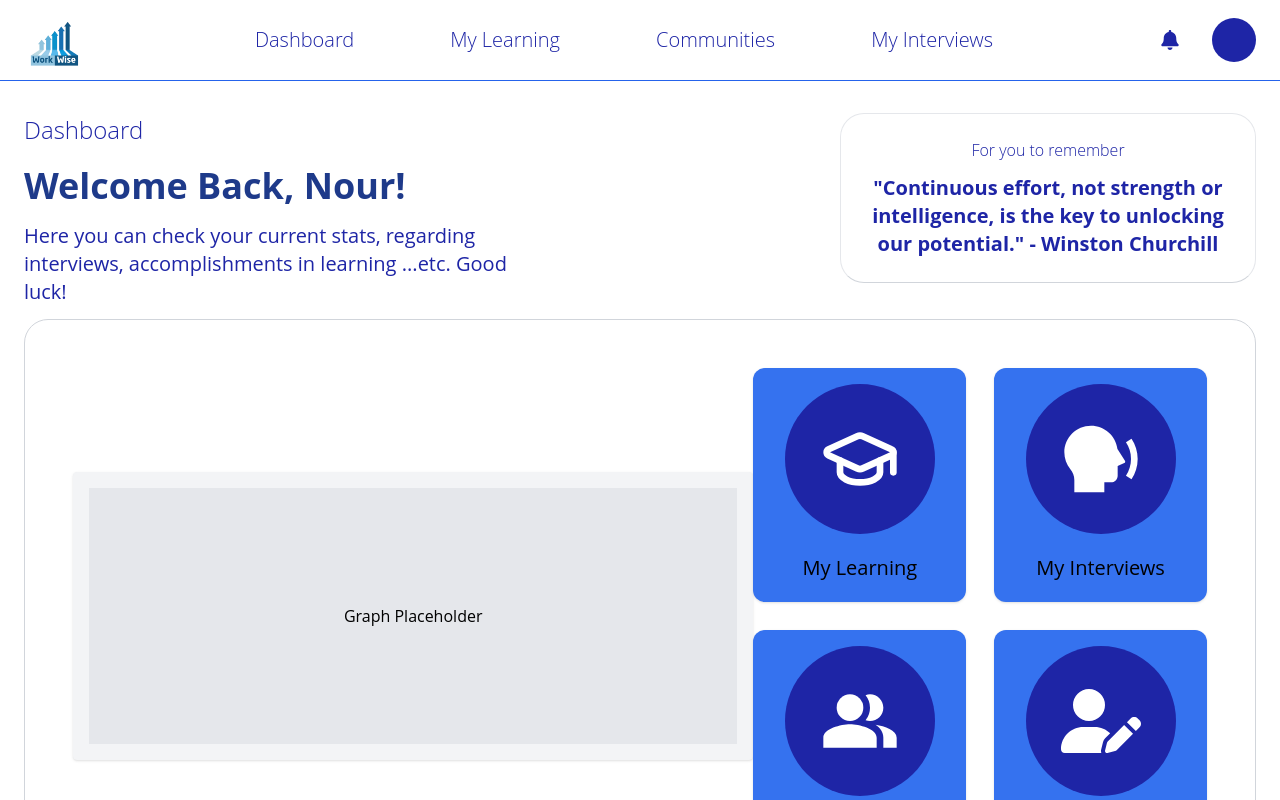
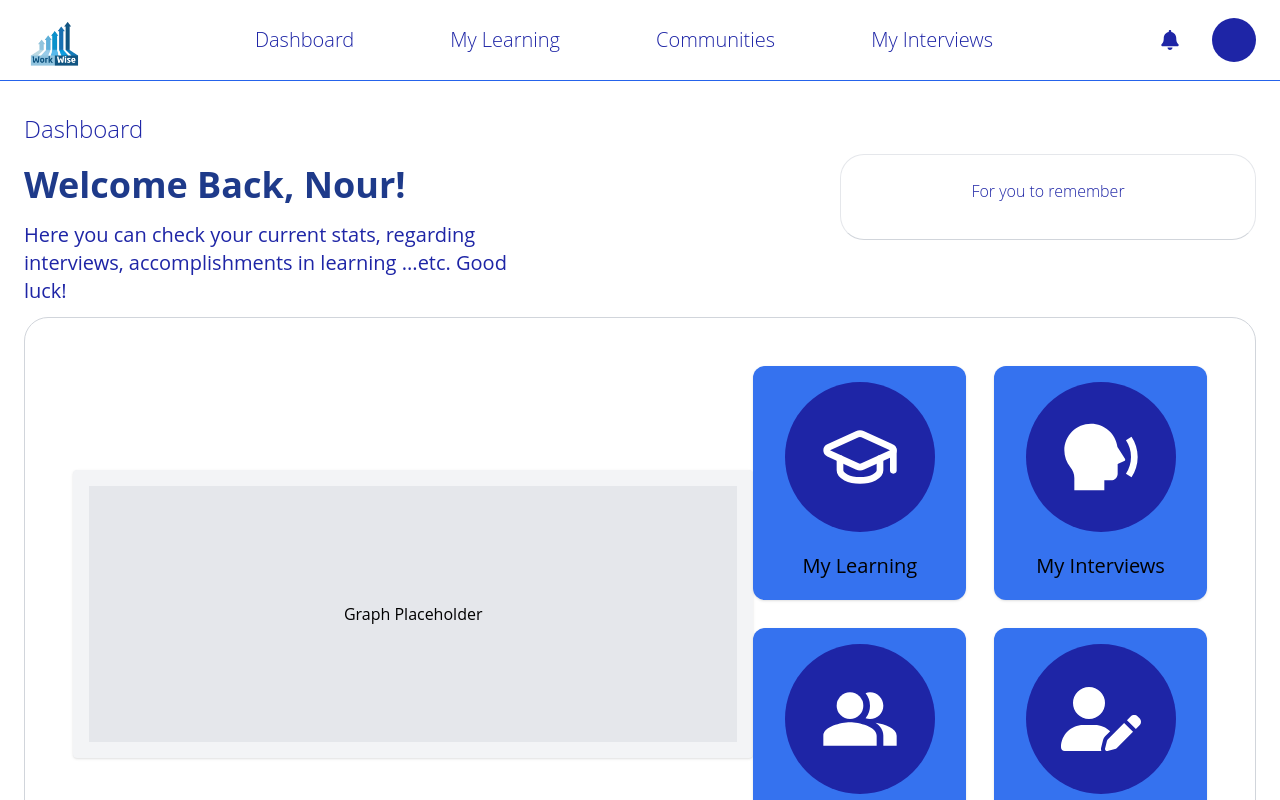
Before and after one commit to Tarek-Al-Khatib/frontend, a React (Create React App) app: page /dashboard in a window 1280 px wide. Shown: the top 800 px of the page. Built offline with nearby package versions, Linux system fonts and the light colour scheme; no server answers.

Commit message:
Used the quote in dashboard page

```diff
--- a/src/pages/Dashboard/Dashboard.jsx
+++ b/src/pages/Dashboard/Dashboard.jsx
@@ -1,4 +1,4 @@
-import React, { useEffect, useState } from "react";
+import React, { useContext, useEffect, useState } from "react";
 import Navbar from "../../components/Navbar/Navbar";
 import Footer from "../../components/Footer/Footer";
 import "./Dashboard.css";
@@ -7,7 +7,9 @@ import { RiSpeakFill } from "react-icons/ri";
 import { MdPeopleAlt } from "react-icons/md";
 import { FaUserPen } from "react-icons/fa6";
 import { useNavigate } from "react-router-dom";
+import { dashboardContext } from "../../contexts/DashboardContext/DashboardContext";
 const Dashboard = () => {
+  const { quote } = useContext(dashboardContext);
   const navigation = useNavigate();
   const [topLearningPicks, setTopLearningPicks] = useState([]);
   const [topCommunities, setTopCommunities] = useState([]);
@@ -135,10 +137,12 @@ const Dashboard = () => {
             <h2 className="mb-3 font-thin text-center text-navy">
               For you to remember
             </h2>
-            <p className="text-xl font-bold text-center text-navy">
-              "Continuous effort, not strength or intelligence, is the key to
-              unlocking our potential." - Winston Churchill
-            </p>
+
+            {quote && (
+              <p className="text-xl font-bold text-center text-navy">
+                {quote.quote} - {quote.author}
+              </p>
+            )}
           </div>
         </div>
 
```
